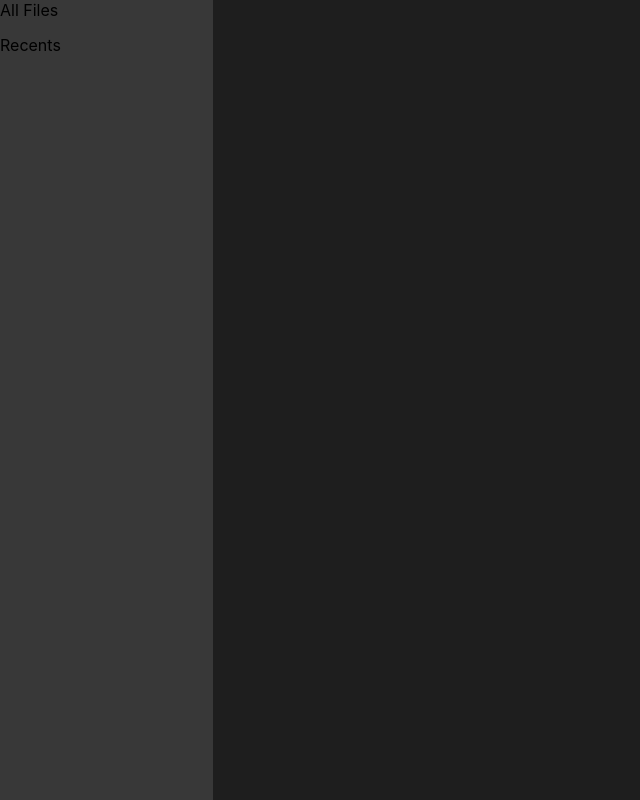
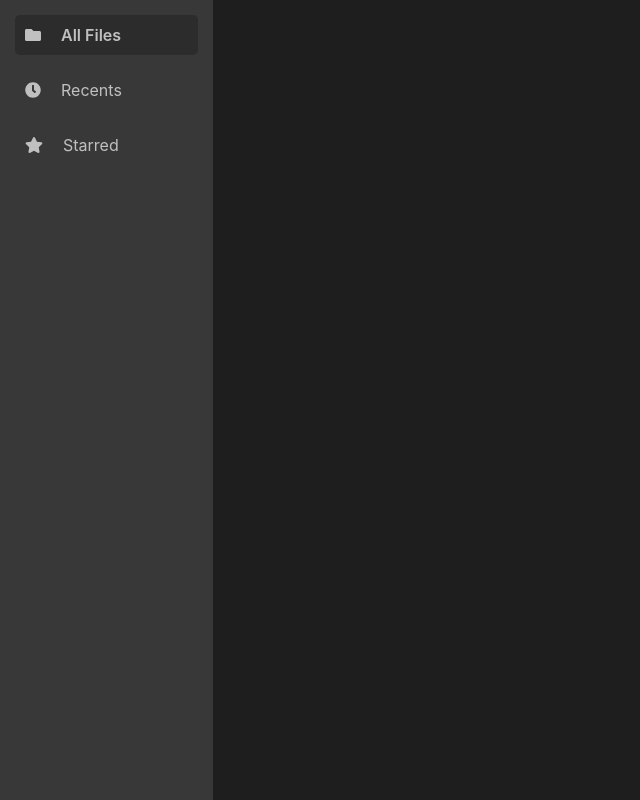
Before and after one commit to Mukundan314/nym-cloud, a React (Create React App) app in the folder client/: page / in a window 1280 px wide. Shown: the whole page, without its empty margins (0-640 px from the left). Built offline with nearby package versions, Linux system fonts and the light colour scheme.

Commit message:
feat: add sidebar item

```diff
--- a/client/package.json
+++ b/client/package.json
@@ -3,6 +3,9 @@
   "version": "0.1.0",
   "private": true,
   "dependencies": {
+    "@fortawesome/fontawesome-svg-core": "^1.2.36",
+    "@fortawesome/free-solid-svg-icons": "^5.15.4",
+    "@fortawesome/react-fontawesome": "^0.1.16",
     "@tauri-apps/api": "^1.0.0-beta.8",
     "@testing-library/jest-dom": "^5.11.4",
     "@testing-library/react": "^11.1.0",
@@ -10,6 +13,7 @@
     "classnames": "^2.3.1",
     "eslint-config-prettier": "^8.3.0",
     "prettier": "2.4.1",
+    "prop-types": "^15.7.2",
     "react": "^17.0.2",
     "react-dom": "^17.0.2",
     "react-scripts": "4.0.3",
--- a/client/src/app/index.jsx
+++ b/client/src/app/index.jsx
@@ -1,19 +1,22 @@
-import React from "react";
+import React, { useState } from "react";
 import classnames from "classnames";
 import Sidebar from "../components/Sidebar";
 import FileView from "../pages/FileView";
 import * as styles from "./index.module.css";
 
-const App = () => (
+const App = () => {
+  const [tab, setTab] = useState("all-files");
+
+  return (
     <div
       className={classnames(styles.app, {
         [styles.themeDark]: true,
         [styles.themeLight]: false,
       })}
     >
-    <Sidebar />
+      <Sidebar tab={tab} setTab={setTab} />
       <FileView />
     </div>
   );
-
+};
 export default App;
--- a/client/src/app/index.module.css
+++ b/client/src/app/index.module.css
@@ -6,6 +6,7 @@
 .themeDark {
   --sidebar-background: #383838;
   --sidebarItem-color: #c0c0c0;
+  --sidebarItem-selected: #2d2c2c;
   --fileView-background: #1e1e1e;
 }
 
--- a/client/src/components/Sidebar/index.jsx
+++ b/client/src/components/Sidebar/index.jsx
@@ -1,11 +1,20 @@
 import React from "react";
+import SidebarItem from "../SidebarItem";
 import * as styles from "./index.module.css";
+import propTypes from "prop-types";
+import { tabs } from "../../constants/sidebar";
 
-const Sidebar = () => (
+const Sidebar = ({ tab, setTab }) => (
   <div className={styles.sidebar}>
-    <div style={{ marginBottom: "15px" }}>All Files</div>
-    <div>Recents</div>
+    {tabs.map(({ name, id, icon }) => (
+      <SidebarItem text={name} selected={tab === id} icon={icon} />
+    ))}
   </div>
 );
 
+Sidebar.propTypes = {
+  tab: propTypes.string.isRequired,
+  setTab: propTypes.func.isRequired,
+};
+
 export default Sidebar;
--- /dev/null
+++ b/client/src/components/SidebarItem/index.jsx
@@ -0,0 +1,28 @@
+import React from "react";
+import { FontAwesomeIcon } from "@fortawesome/react-fontawesome";
+import * as styles from "./index.module.css";
+import propTypes from "prop-types";
+import classnames from "classnames";
+
+const SidebarItem = ({ text, selected, icon }) => (
+  <div
+    className={classnames(styles.sidebarItem, {
+      [styles.sidebarItemSelected]: selected,
+    })}
+  >
+    <FontAwesomeIcon icon={icon} />
+    <div className={styles.sideBarItemText}>{text}</div>
+  </div>
+);
+
+SidebarItem.propTypes = {
+  text: propTypes.string.isRequired,
+  selected: propTypes.bool,
+  icon: propTypes.any.isRequired,
+};
+
+SidebarItem.defaultProps = {
+  selected: false,
+};
+
+export default SidebarItem;
--- /dev/null
+++ b/client/src/components/SidebarItem/index.module.css
@@ -0,0 +1,18 @@
+.sidebarItem {
+  display: flex;
+  align-items: center;
+  color: var(--sidebarItem-color);
+  margin: 15px;
+  padding: 10px;
+  border-radius: 5px;
+}
+
+.sidebarItemSelected {
+  background-color: var(--sidebarItem-selected);
+  font-weight: 600;
+}
+
+.sideBarItemText {
+  margin-left: 20px;
+  font-size: 16px;
+}
--- /dev/null
+++ b/client/src/constants/sidebar.js
@@ -0,0 +1,21 @@
+import { faFolder, faClock, faStar } from "@fortawesome/free-solid-svg-icons";
+
+export const tabs = [
+  {
+    name: "All Files",
+    id: "all-files",
+    icon: faFolder,
+  },
+  {
+    name: "Recents",
+    id: "recents",
+    icon: faClock,
+  },
+  {
+    name: "Starred",
+    id: "starred",
+    icon: faStar,
+  },
+];
+
+export default { tabs };
```
Also changed, not shown: client/.eslintrc.json, 1 other file (tests, documents, lock files or other folders). Lines whose indentation alone changed are shown as unchanged.
